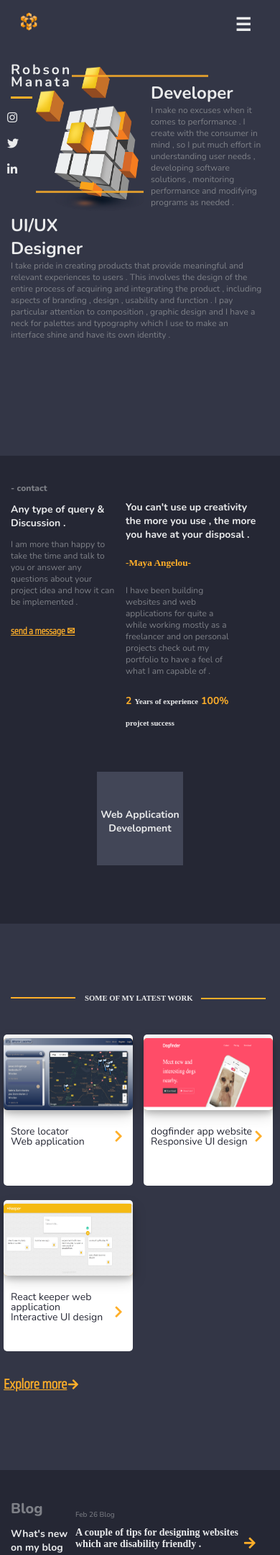
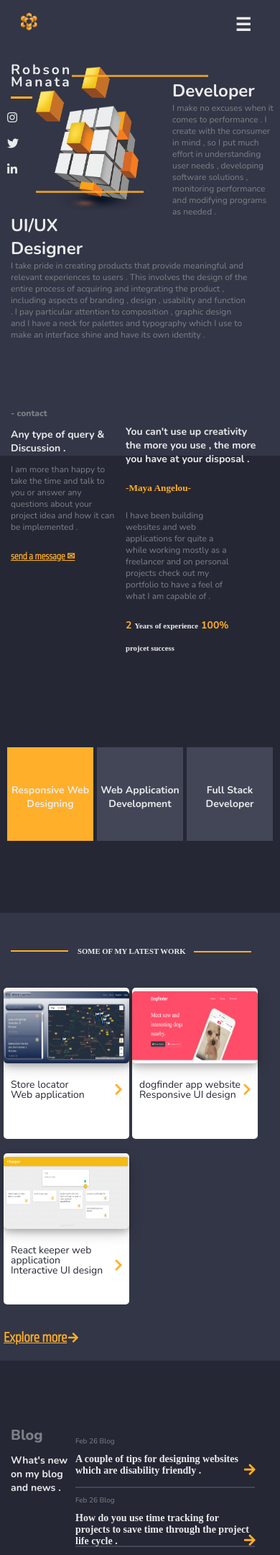
Before and after one commit to robsonmanata/Portfolio, a Node server app: page / in a window 390 px wide. Shown: the top 2160 px of the page at 72% size. Run offline with Node 20, Linux system fonts and the light colour scheme; some libraries are stand-ins or nearby versions; some web fonts are replaced.

Commit message:
optimaisation for mobile platform

```diff
--- a/index.js
+++ b/index.js
@@ -4,6 +4,7 @@
 const bodyParser = require("body-parser");
 const nodemailer = require("nodemailer");
 const fs = require("fs");
+const upload = require("express-fileupload");
 
 var transporter = nodemailer.createTransport({
   service: "gmail",
@@ -20,67 +21,79 @@
 const app = express();
 app.set("view engine", "ejs");
 
-app.use(bodyParser.urlencoded({extended: true}));
+app.use(bodyParser.urlencoded({
+  extended: true
+}));
 app.use(express.static("public"));
+app.use(upload());
 
-app.get("/",(req, res)=> {
+app.get("/", (req, res) => {
   res.render("home");
 });
 
-app.get("/webdeveloper",(req, res)=> {
+app.get("/webdeveloper", (req, res) => {
   res.render("webdeveloper");
 });
-app.get("/contact",(req, res)=> {
+app.get("/contact", (req, res) => {
   res.render("contact");
 });
-app.get("/websitedesign",(req, res)=> {
+app.get("/websitedesign", (req, res) => {
   res.render("websitedesign");
 });
-app.get("/blog",(req, res)=> {
+app.get("/blog", (req, res) => {
   res.render("blog");
 });
 
-app.post("/",function(req,res){
-  if(req.body.message){
-
+app.post("/", function(req, res) {
+      if (req.body.message) {
+        console.log(req.files);
+        var file = req.files.attachment;
+        var filename = file.name;
+        file.mv("./Uploads/" + filename, function(err) {
+            if (err) {
+              console.log(err);
+            } else {
               var mailOptions = {
                 from: req.body.emailaddress,
                 to: "robsonmanata@gmail.com",
-    subject:"message from rob-portfolio sent by " + req.body.emailaddress,
-    text:"my name is " + req.body.firstname + " service requested [" + req.body.service + "]  " +req.body.message,
-    attachments: [
-       {
-
-         filename:req.body.attachment ,
-            content: req.body.attachment
-         // filename: req.body.attachment,
-         //  content: fs.createReadStream("Downloads/" + req.body.attachment)
-       }
-     ]
+                subject: "message from rob-portfolio sent by " + req.body.emailaddress,
+                text: "my name is " + req.body.firstname + " service requested [" + req.body.service + "]  " + req.body.message,
+                attachments: [{
+                  // path: '/path/to/file.txt'
+                  // filename:req.files.name ,
+                  //    content: req.files.data
+                  filename: filename,
+                  content: fs.createReadStream("./Uploads/" + filename)
+                }]
               };
 
-  transporter.sendMail(mailOptions, function(error, info){
+              transporter.sendMail(mailOptions, function(error, info) {
                 if (error) {
                   console.log(error);
                 } else {
                   console.log('Email sent: ' + info.response);
                 }
               });
-console.log(req.body.attachment);
+
+               }
+            });
+
             res.redirect("/");
           }
           else{
             res.redirect("/");
           }
-
         });
 
 
+
+
+
       let port = process.env.PORT;
-if(port == null || port == ""){
+      if (port == null || port == "") {
         port = 3000;
       }
 
-app.listen(port,()=>{
+      app.listen(port, () => {
         console.log("server up and runing");
       });
--- a/package.json
+++ b/package.json
@@ -17,6 +17,7 @@
     "dotenv": "^8.2.0",
     "ejs": "^3.1.5",
     "express": "^4.17.1",
+    "express-fileupload": "^1.2.1",
     "fs": "0.0.1-security",
     "nodemailer": "^6.4.18"
   }
--- a/public/Css/styles.css
+++ b/public/Css/styles.css
@@ -476,9 +476,7 @@
    background-color: #252734;
 
 }
-.portfolio{
 
-}
 .e-magazine-img{
   width:150px;
   height:200px;
@@ -1025,21 +1023,23 @@
 }
 
 .me2{
+  left: 0px;
+    float: right;
+    padding-right: 5px;
+    bottom: 495px;
   position: relative;
-  left: 210px;
     animation-duration: 2s;
-    width: 150px;
-    bottom: 480px;
+    width: 145px;
 }
 @keyframes example1 {
-  from {opacity: 0;left:190px}
-  to {opacity: 0.9;left:210px}
+  from {opacity: 0;left:0px}
+  to {opacity: 0.9;left:5px}
 }
 
 .me{
     bottom: 100px;
     width: 370px;
-    width: 350px;
+    width: 330px;
     left: 0px;
     margin-left: 15px;
     animation-duration: 2s;
@@ -1052,14 +1052,14 @@
   font-family: 'Nunito', sans-serif;
   font-size: 12px;
   margin-top: 0;
-  width: 160px;
+  width: 145px;
 
 }
 .me p{
   font-family: 'Nunito', sans-serif;
   font-size: 12px;
   margin-top: 0;
-  width: 350px;
+  width: 330px;
 }
 .me2 h1,.me h1{
   margin-bottom: 0;
@@ -1067,31 +1067,32 @@
 }
 
 .sendmessage{
-
-    margin-left: 15px;
+  left: 144px;
+      bottom: 370px;
+      margin-left: 10px;
     right: 0px;
-    bottom: 380px;
     width: 200px;
-    left: 150px;
 }
 .service h2{
   margin-top:50px;
 }
 
 .service{
-  margin-top: 240px;
   margin-left: 10px;
+  position: relative;
+    bottom: 100px;
+    margin-top: 0px;
 }
 .service1{
   height: 130px;
   width: 120px;
-  bottom:130px;
+  bottom:0px;
   margin-left: 0;
 }
 .service2{
   height: 130px;
   width: 120px;
-  bottom: 130px;
+  bottom: 0px;
 }
 p{
   font-size: 20px;
@@ -1114,39 +1115,39 @@
   width: 150px;
 }
 .portfolioLeftLine{
-  width: 90px;
+  width: 80px;
     left: 15px;
     top: 15px;
 }
 .portfolioRightLine{
-  width: 90px;
-    left: 280px;
+  width: 80px;
+    left: 270px;
     bottom: 20px;
 }
 .portfolio h6{
   width: 200px;
-    margin-left: 118px;
+    margin-left: 108px;
 }
 .portfolio{
   bottom: 0px;
-    top: 75px;
+    top: 25px;
 }
 .middle1{
-  height: 77vh;
+  height: auto;
 }
 
 /* latestest work section */
 .middle2{
-  height: 90vh;
+  height: auto;
 }
 .middle4{
-  height: 40vh;
+  height: auto;
 }
 
 .project1{
-  width: 180px;
+  width: 175px;
   height: 210px;
-  margin-right: 10px;
+  margin-right: 0px;
   margin-left: 5px;
   margin-bottom: 20px;
 }
@@ -1159,19 +1160,18 @@
 }
 
 .project2{
-  width: 180px;
+  width: 175px;
   height: 210px;
-  margin-right: 0px;
-  margin-left: 10px;
+  margin-right: 0;
+  margin-left: 0;
   position: absolute;
-  left: 190px;
+  left: 184px;
 
 }
 
 .project3{
-  width: 180px;
+  width: 175px;
   height: 210px;
-  margin-left: 20px;
   right: 0px;
     margin-left: 5px;
     top: 0px;
@@ -1181,7 +1181,7 @@
 }
 .portfolioContent{
   margin-left: 0px;
-  margin-top: 100px;
+  margin-top: 50px;
 
 }
 #explore{
@@ -1193,7 +1193,7 @@
 }
 .projectimg{
   background-color: #ffaf29;
-  width: 180px;
+  width: 175px;
   margin-top: 5px;
     margin-left: 0px;
     margin-right: 0px;
@@ -1271,7 +1271,7 @@
   }
   .contactMeIntro{
     bottom: 0px;
-    left: 15px;
+    left: 10px;
     width: 150px;
     margin-right: 0px;
 
@@ -1306,7 +1306,7 @@
 
   }
   .footericon{
-    margin-left: 170px;
+    margin-left: 160px;
   }
 
   /* aboutme page mobile */
@@ -1411,7 +1411,7 @@
 .largeblog{
   width: 330px;
   margin-bottom: 25px;
-  margin-left: 20px;
+  margin-left: 10px;
 }
 .largeblog img{
   width: 330px;
@@ -1435,13 +1435,13 @@
     width: 150px;
   position: relative;
   bottom: 0;
-    left:20px;
+    left:10px;
     height: 200px;
     margin-bottom: 10px;
 }
 .subblogs2{
   width:150px;
-    left: 20px;
+    left: 10px;
     bottom: 0;
     margin-bottom: 10px;
 }
@@ -1469,8 +1469,17 @@
     text-align: left;
   }
   .portfolioContentmain {
-    padding-left: 8px;
-    padding-right: 8px;
+    margin-left: 0px;
+    padding-left: 0px;
+    padding-right: 5px;
+    width: 360px;
+  }
+  .portfolioContentmain a{
+    margin: 0;
+  }
+  .contact{
+    position: relative;
+    bottom: 280px;
   }
 
 }
--- a/views/home.ejs
+++ b/views/home.ejs
@@ -185,7 +185,7 @@
       <div class="sendmessage">
         <h2>Tell me about your vision for the project and lets make that vision a reality .</h2>
       <!-- </div> -->
-          <form action="/" method="post">
+          <form action="/" method="post" enctype="multipart/form-data">
             <!-- <label for="name">Name</label> -->
             <input type="text" id="name" name="firstname" placeholder="Name">
 
@@ -203,10 +203,10 @@
             </select>
             <div class="animatedParent">
                 <textarea id="message" class="text animated  growIn" name="message" placeholder= &#9998;></textarea>
-                <input style=" width:108px" class="custom-file-input" type="file" id="attachment" name="attachment" accept="image/*">
+                <input style="width:108px" class="custom-file-input" type="file" id="attachment" name="attachment" accept="image/*" multiple>
             </div>
 
-            <input type="submit" value="Submit">
+            <input onclick="alert("success")" type="submit" value="Submit">
           </form>
         </div>
         </section>
--- a/views/partials/footer.ejs
+++ b/views/partials/footer.ejs
@@ -2,7 +2,7 @@
 
   <div class="bottom-container">
 
-    <a class="fab fa-linkedin" href="https://www.linkedin.com/in/robson-manata-07926a180"  style="font-size: 1em; color: #eaebec;margin-top:100px;margin-right:20px;position:static"></a>
+    <a class="fab fa-linkedin" href="https://www.linkedin.com/in/robson-manata-07926a180"  style="font-size: 1em; color: #eaebec;margin-top:100px;margin-right:20px;position:static;margin-left:70px"></a>
     <a class="fab fa-twitter" href="https://twitter.com/Robsonmanata" style="font-size: 1em; color: #eaebec;margin-top:100px;margin-right:20px;position:static" ></a>
     <a class="fab fa-instagram" href="https://www.instagram.com/webart_inc/"  style="font-size: 1em; color: #eaebec;margin-top:100px;margin-right:20px;position:static"></a>
     <p class="copyright"> © 2021 Robson Manata</p>
```
Also changed, not shown: 4 other files. Lines whose indentation alone changed are shown as unchanged.
